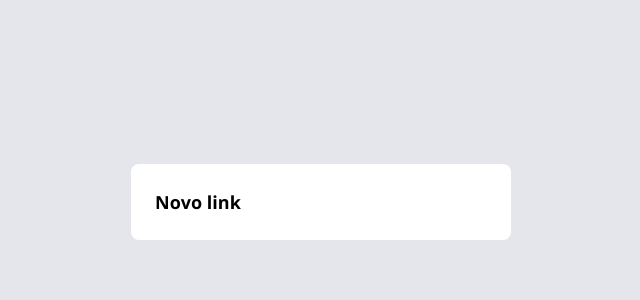
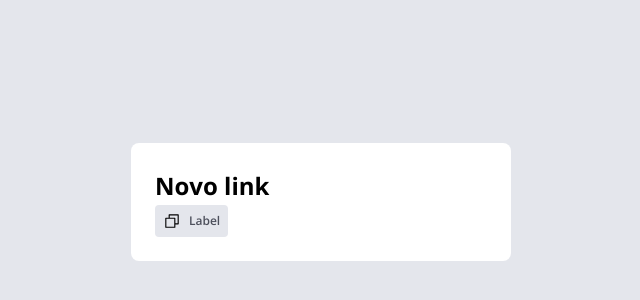
Before and after one commit to AurinoJunior/Brev.ly, a React (Vite) app in the folder web/: page / in a window 1280 px wide. Shown: the part 198-498 px from the top of the page, without its empty margins (319-959 px from the left). Built offline with nearby package versions, Linux system fonts and the light colour scheme.

Commit message:
feat: create button component

```diff
--- a/web/package.json
+++ b/web/package.json
@@ -13,10 +13,12 @@
     "preview": "vite preview"
   },
   "dependencies": {
+    "@headlessui/react": "2.2.4",
     "@tailwindcss/vite": "4.1.11",
     "react": "19.1.0",
     "react-dom": "19.1.0",
     "react-icons": "5.5.0",
+    "tailwind-variants": "1.0.0",
     "tailwindcss": "4.1.11"
   },
   "devDependencies": {
@@ -27,7 +29,6 @@
     "@vitejs/plugin-react-swc": "3.10.2",
     "globals": "16.2.0",
     "typescript": "5.8.3",
-    "typescript-eslint": "8.34.1",
     "vite": "7.0.0"
   }
 }
--- a/web/src/App.tsx
+++ b/web/src/App.tsx
@@ -1,9 +1,14 @@
+import { Button } from "./components/ui/Button"
+
 export const App = () => {
   return (
     <main className="bg-gray-200 w-full h-screen">
       <div className="flex flex-col items-center justify-center h-full px-3">
         <div className="bg-white p-6 rounded-lg w-full max-w-[380px]">
           <h2 className="text-lg font-bold">Novo link</h2>
+          <Button variant="icon" icon="copy">
+            Label
+          </Button>
         </div>
       </div>
     </main>
--- /dev/null
+++ b/web/src/components/ui/Button.tsx
@@ -0,0 +1,40 @@
+import { Button as HeadlessButton } from "@headlessui/react"
+import type { ButtonHTMLAttributes } from "react"
+import { type VariantProps, tv } from "tailwind-variants"
+import { Icon, type TIconName } from "./Icon"
+
+const buttonVariants = tv({
+  base: "w-full h-[48px] font-semibold text-md text-white rounded-lg cursor-pointer disabled:opacity-50 disabled:pointer-events-none aria-disabled:opacity-50 aria-disabled:pointer-events-none",
+  variants: {
+    variant: {
+      primary: "bg-blue-base hover:bg-blue-dark",
+      secondary:
+        "bg-gray-200 text-gray-500 hover:border-1 hover:border-blue-base",
+      icon: "flex items-center justify-center gap-2 p-2 bg-gray-200 w-fit h-[32px] rounded-sm text-[12px] text-gray-500 hover:border-1 hover:border-blue-base",
+    },
+  },
+})
+
+export type TButtonProps = ButtonHTMLAttributes<HTMLButtonElement> &
+  VariantProps<typeof buttonVariants> & {
+    icon?: TIconName
+    children?: React.ReactNode
+  }
+
+export const Button = ({
+  className,
+  children,
+  icon,
+  variant,
+  ...props
+}: TButtonProps) => {
+  return (
+    <HeadlessButton
+      className={buttonVariants({ variant, className })}
+      {...props}
+    >
+      {icon && <Icon name={icon} size={18} color="black" />}
+      {children && <>{children}</>}
+    </HeadlessButton>
+  )
+}
--- /dev/null
+++ b/web/src/components/ui/Icon.tsx
@@ -0,0 +1,26 @@
+import type { IconBaseProps } from "react-icons"
+import {
+  PiCopy,
+  PiDownloadSimple,
+  PiLink,
+  PiTrash,
+  PiWarningLight,
+} from "react-icons/pi"
+
+export type TIconName = "copy" | "download" | "link" | "trash" | "warning"
+
+interface IIconProps extends IconBaseProps {
+  name: TIconName
+}
+
+export const Icon = ({ name, ...props }: IIconProps) => {
+  const icons = {
+    copy: <PiCopy {...props} />,
+    download: <PiDownloadSimple {...props} />,
+    link: <PiLink {...props} />,
+    trash: <PiTrash {...props} />,
+    warning: <PiWarningLight {...props} />,
+  }
+
+  return icons[name] || null
+}
--- a/web/src/global.css
+++ b/web/src/global.css
@@ -21,3 +21,13 @@
 
   --color-danger: #b12c4d;
 }
+
+@media (min-width: 1024px) {
+  :root {
+    --text-xl: 32px;
+    --text-lg: 24px;
+    --text-md: 18px;
+    --text-sm: 16px;
+    --text-xs: 14px;
+  }
+}
```
Also changed, not shown: 1 other file (tests, documents, lock files or other folders).
